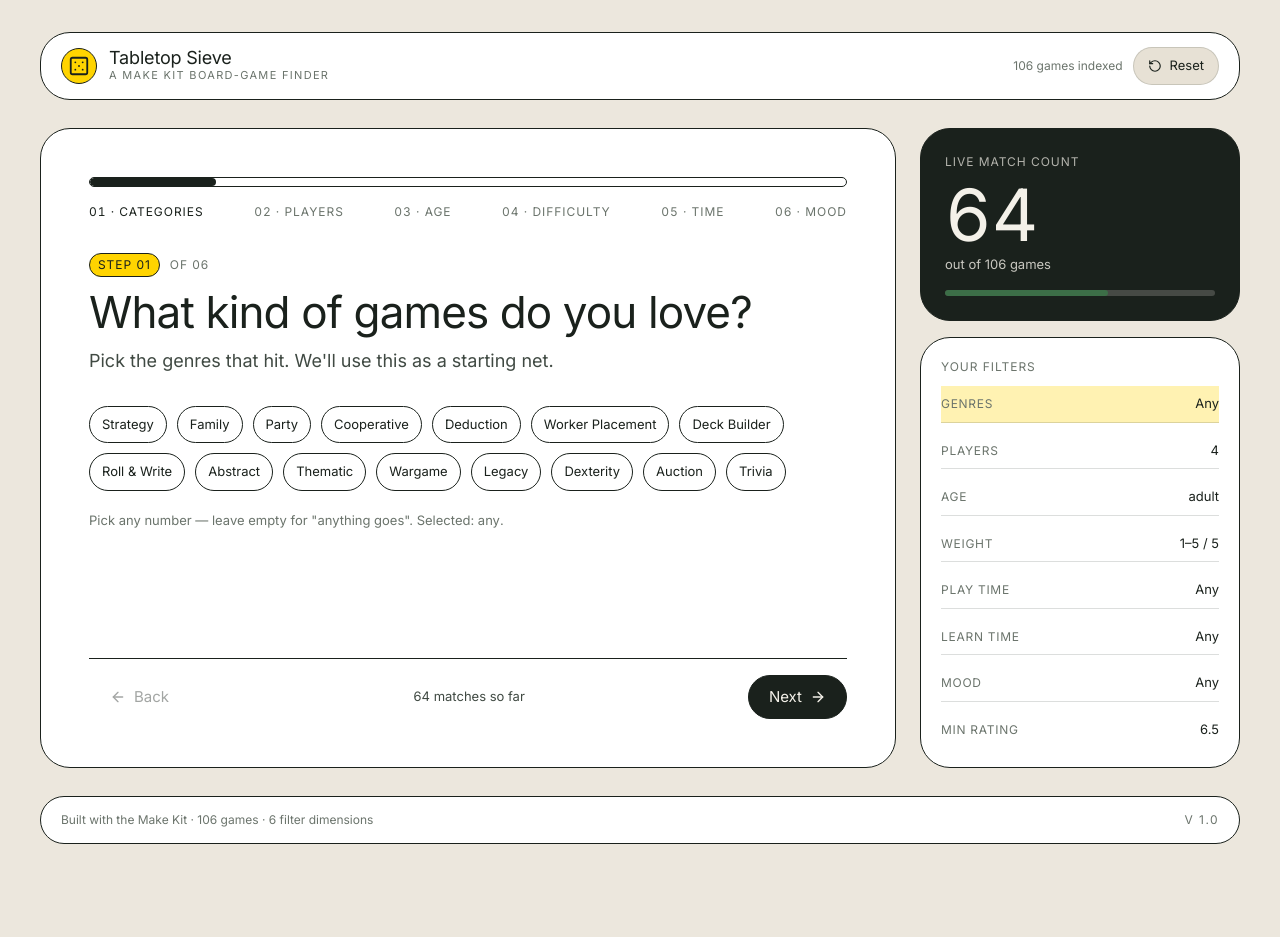
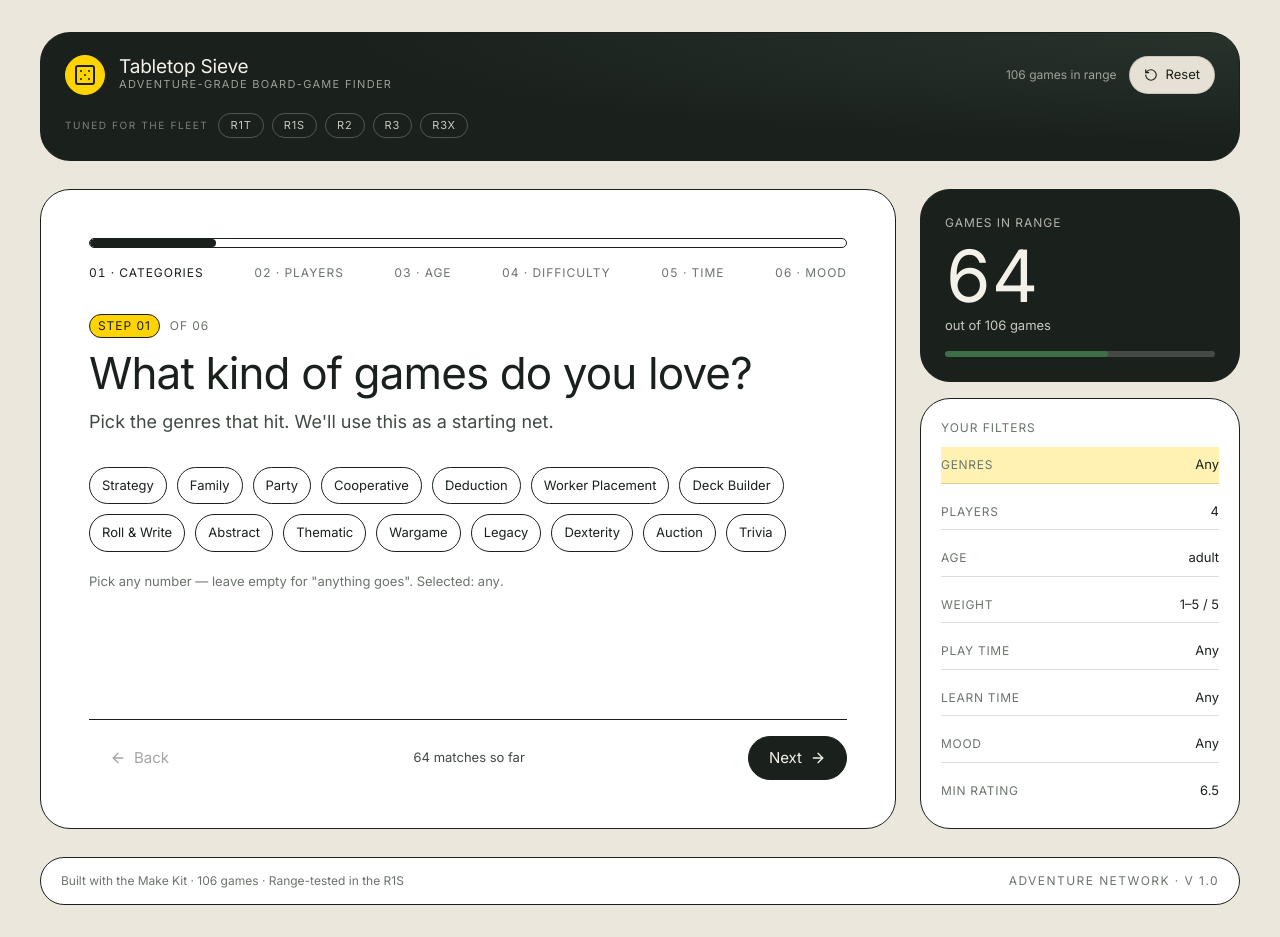
Before and after one commit to josephchen-dev/board-game-wizard, a React (Vite) app: page / in a window 1280 px wide. Before the commit the page ends 876 px from the top, so only its background shows below. Built offline with nearby package versions, Linux system fonts and the light colour scheme.

Commit message:
Update branding with Rivian adventure theme and enhance header
Co-Authored-By: Figma <noreply@figma.com>

```diff
--- a/src/app/App.tsx
+++ b/src/app/App.tsx
@@ -35,7 +35,7 @@ const STEPS = [
   {
     id: "difficulty",
     title: "How crunchy do you want it?",
-    subtitle: "Game weight runs 1 (light) to 5 (brain-burner) on BoardGameGeek.",
+    subtitle: "Game weight runs 1 (light) to 5 (brain-burner) — like dialing an R1T from Conserve to Off-Road.",
   },
   {
     id: "time",
@@ -208,27 +208,49 @@ export default function App() {
   );
 }
 
+const FLEET = ["R1T", "R1S", "R2", "R3", "R3X"];
+
 function Header({ onReset }: { onReset: () => void }) {
   return (
-    <header className="flex items-center justify-between rounded-[30px] border-[1.5px] border-app-border bg-app-surface px-[20px] py-[14px]">
-      <div className="flex items-center gap-[12px]">
-        <div className="size-[36px] rounded-[30px] border-[1.5px] border-app-border bg-app-accent flex items-center justify-center" aria-hidden="true">
-          <Dice5 size={22} strokeWidth={2} className="text-app-accent-fg" />
+    <header
+      className="relative overflow-hidden rounded-[30px] border-[1.5px] border-app-border bg-app-ink text-app-ink-fg px-[24px] py-[22px]"
+      style={{ background: "radial-gradient(130% 150% at 100% 0%, #28332c 0%, #1a211c 58%)" }}
+    >
+      <div className="flex items-center justify-between gap-[16px] flex-wrap">
+        <div className="flex items-center gap-[14px]">
+          <div className="size-[40px] rounded-[30px] border-[1.5px] border-app-accent bg-app-accent flex items-center justify-center" aria-hidden="true">
+            <Dice5 size={24} strokeWidth={2} className="text-app-accent-fg" />
+          </div>
+          <div className="flex flex-col">
+            <span className="text-[19px] leading-none tracking-[-0.01em]">Tabletop Sieve</span>
+            <span className="text-[11px] tracking-[0.12em] uppercase text-app-ink-fg/60">
+              Adventure-grade board-game finder
+            </span>
+          </div>
         </div>
-        <div className="flex flex-col">
-          <span className="text-[18px] leading-none tracking-[-0.01em] text-app-text-primary">Tabletop Sieve</span>
-          <span className="text-[11px] tracking-[0.12em] uppercase text-app-text-muted">
-            A Make Kit board-game finder
+        <div className="flex items-center gap-[12px]">
+          <span className="hidden md:inline text-[12px] text-app-ink-fg/60" aria-hidden="true">
+            {GAMES.length} games in range
           </span>
+          <MakeKitButton variant="subtle" size="sm" onClick={onReset} aria-label="Reset all filters and start over">
+            <RotateCcw size={14} aria-hidden="true" /> Reset
+          </MakeKitButton>
         </div>
       </div>
-      <div className="flex items-center gap-[10px]">
-        <span className="hidden md:inline text-[12px] text-app-text-muted" aria-hidden="true">
-          {GAMES.length} games indexed
+
+      {/* Rivian fleet — tuned for every trail */}
+      <div className="mt-[18px] flex items-center gap-[8px] flex-wrap" aria-hidden="true">
+        <span className="text-[10px] uppercase tracking-[0.16em] text-app-ink-fg/45 mr-[2px]">
+          Tuned for the fleet
         </span>
-        <MakeKitButton variant="subtle" size="sm" onClick={onReset} aria-label="Reset all filters and start over">
-          <RotateCcw size={14} aria-hidden="true" /> Reset
-        </MakeKitButton>
+        {FLEET.map((v) => (
+          <span
+            key={v}
+            className="rounded-[30px] border-[1px] border-app-ink-fg/25 px-[11px] py-[3px] text-[11px] tracking-[0.08em] text-app-ink-fg/80"
+          >
+            {v}
+          </span>
+        ))}
       </div>
     </header>
   );
@@ -266,7 +288,7 @@ function Sidebar({
           aria-atomic="true"
           aria-label={`${liveCount} out of ${GAMES.length} games match your current filters`}
         >
-          <div className="text-[12px] uppercase tracking-[0.08em] opacity-70" aria-hidden="true">Live match count</div>
+          <div className="text-[12px] uppercase tracking-[0.08em] opacity-70" aria-hidden="true">Games in range</div>
           <div className="text-[72px] leading-none tabular-nums mt-[8px]" aria-hidden="true">{liveCount}</div>
           <div className="text-[13px] opacity-80 mt-[4px]" aria-hidden="true">out of {GAMES.length} games</div>
           <div className="h-[6px] rounded-[30px] overflow-hidden bg-app-ink-fg/20 mt-[16px]" aria-hidden="true">
@@ -306,8 +328,8 @@ function Sidebar({
 function Footer() {
   return (
     <footer className="rounded-[30px] border-[1.5px] border-app-border bg-app-surface px-[20px] py-[14px] flex items-center justify-between text-[12px] text-app-text-muted">
-      <span>Built with the Make Kit · {GAMES.length} games · 6 filter dimensions</span>
-      <span className="tracking-[0.12em] uppercase">v 1.0</span>
+      <span>Built with the Make Kit · {GAMES.length} games · Range-tested in the R1S</span>
+      <span className="tracking-[0.12em] uppercase">Adventure Network · v 1.0</span>
     </footer>
   );
 }
--- a/src/app/components/game-detail.tsx
+++ b/src/app/components/game-detail.tsx
@@ -155,6 +155,9 @@ export function GameDetailView({ game, onBack }: { game: Game; onBack: () => voi
                 </span>
               ))}
             </div>
+            <p className="text-[11px] uppercase tracking-[0.08em] text-app-text-muted">
+              Packs neatly into an R1S Gear Tunnel — ready for the next trailhead.
+            </p>
           </section>
         </aside>
       </div>
--- a/src/app/components/results.tsx
+++ b/src/app/components/results.tsx
@@ -51,7 +51,7 @@ export function ResultsView({
           >
             {matchText}
           </h1>
-          <p className="text-[16px] text-app-text-secondary">From {GAMES.length} candidates worldwide.</p>
+          <p className="text-[16px] text-app-text-secondary">From {GAMES.length} candidates across the Adventure Network.</p>
         </div>
         <div className="flex gap-[10px]">
           <MakeKitButton variant="neutral" onClick={onBack} aria-label="Go back and tweak filters">
@@ -68,9 +68,10 @@ export function ResultsView({
           role="status"
           className="rounded-[30px] border-[1.5px] border-app-border p-[48px] bg-app-accent text-center flex flex-col gap-[12px] items-center"
         >
-          <div className="text-[32px] text-app-accent-fg">No games matched.</div>
+          <div className="text-[32px] text-app-accent-fg">No games on this trail.</div>
           <div className="text-[15px] max-w-[420px] text-app-accent-fg">
-            Loosen a filter — try a wider weight range, more time, or fewer required categories.
+            Switch to Conserve mode and widen the search — a broader weight range, more time,
+            or fewer required categories will get you back in range.
           </div>
           <MakeKitButton onClick={onBack} aria-label="Go back and adjust filters">← Adjust filters</MakeKitButton>
         </div>
--- a/src/styles/globals.css
+++ b/src/styles/globals.css
@@ -26,7 +26,7 @@
   --border: rgba(26, 33, 28, 0.15);
   --input: #ffffff;
   --input-background: #ffffff;
-  --ring: #1a211c;
+  --ring: #ffd400;
   --radius: 30px;
 
   /* ─── App Tokens ──────────────────────────────────────────────────────── */
@@ -115,10 +115,12 @@ body {
   -moz-osx-font-smoothing: grayscale;
 }
 
-/* Focus ring */
+/* Focus ring — Rivian compass yellow, with a thin ink halo so it stays
+   visible on light, yellow, and dark forest surfaces alike */
 :focus-visible {
-  outline: var(--stroke-focus) solid var(--ring);
+  outline: 3px solid var(--app-accent);
   outline-offset: 2px;
+  box-shadow: 0 0 0 1.5px var(--app-ink);
 }
 
 /* Range input accent */
```
